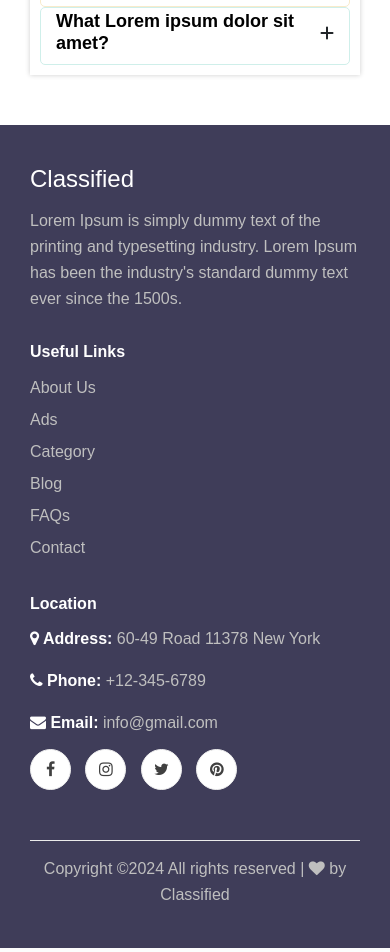
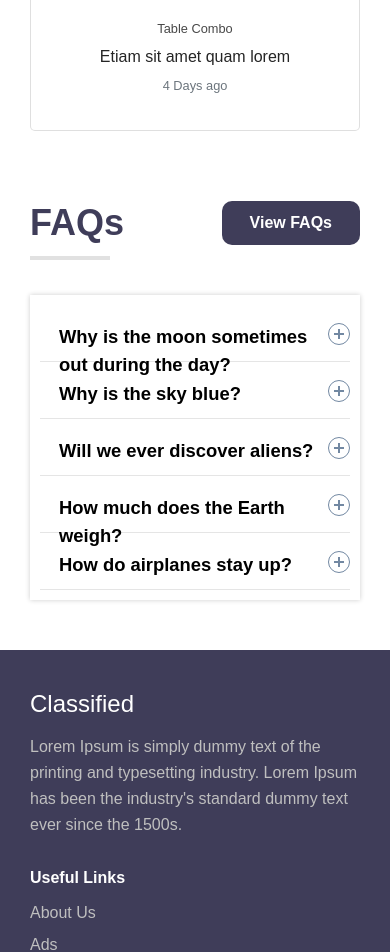
Before and after one commit to ayushifablead/classfiledwebsite, a PHP site: page /classified/ in a window 390 px wide. Shown: the part 4171-5123 px from the top of the page. Run offline with PHP 8.4, Linux system fonts and the light colour scheme; some libraries are stand-ins or nearby versions.

Commit message:
first commit

```diff
--- a/css/style.css
+++ b/css/style.css
@@ -4308,3 +4308,8 @@ footer.footer.spad p{
 		margin-bottom: 10px;
 		display: inline-block;
 	}
+
+	div#kt_ecommerce_products_table_wrapper {
+		overflow-x: scroll;
+		width: auto;
+	}
--- a/index.php
+++ b/index.php
@@ -3,7 +3,7 @@
     <div class="container-fluid">
         <div class="row">
             <div class="col-lg-12 ">
-                <div class="hero__item set-bg" >
+                <div class="hero__item set-bg">
                     <div class="hero__text m-auto">
                         <h1>Buy & Sell Near You</h1>
                         <p>Join the millions who buy and sell from each other<br />
@@ -66,7 +66,7 @@
             <div class="col-lg-12">
                 <div class="d-flex justify-content-between section-title">
                     <h2>Trending</h2>
-                        <button type="submit" class="view_button_dasboard_page"    onclick="window.location.href='category.php'">View Trending</button>
+                    <button type="submit" class="view_button_dasboard_page" onclick="window.location.href='category.php'">View Trending</button>
                 </div>
 
             </div>
@@ -109,118 +109,151 @@
             <div class="col-lg-12">
                 <div class="d-flex justify-content-between section-title">
                     <h2>Related Product</h2>
-                        <button type="submit" class="view_button_dasboard_page"   onclick="window.location.href='product.php'">View Product</button>
+                    <button type="submit" class="view_button_dasboard_page" onclick="window.location.href='product.php'">View Product</button>
                 </div>
 
             </div>
         </div>
-            <div class="row featured__filter">
-                <div class="col-lg-3 col-md-4 col-sm-6 mix oranges fresh-meat">
+        <div id="category-container" class="row grid-view justify-content-center">
 
-                    <div class="featured__item">
-                        <div class="featured__item__pic set-bg" data-setbg="img/categories/1.png">
+            <div class="col-lg-3 col-md-4 col-sm-6 mix vegetables fastfood">
+                <div class="featured__item card">
+                    <div class="product__discount__item__pic featured__item__pic set-bg" data-setbg="img/categories/2.png">
+
                         <ul class="featured__item__pic__hover">
-                                <li><a href="shop-details.php"><i class="fa fa-eye" aria-hidden="true"></i>                                </a></li>
-
+                            <li><a href="product.php"><i class="fa fa-eye" aria-hidden="true"></i>
                         </ul>
                     </div>
-                        <div class="featured__item__text">
-                            <h6><a href="#">Etiam sit amet quam lorem</a></h6>
-                            <h5>$30.00</h5>
+                    <div class="featured__item__text category">
+                        <small class="mb-2"><a href="product.php">Table Combo</a></small>
+                        <h6 class="mt-2"><a href="product.php">Etiam sit amet quam lorem</a></h6>
+                        <small class="text-muted">2 Days ago</small>
+                    </div>
+
+                </div>
+            </div>
+
+            <div class="col-lg-3 col-md-4 col-sm-6 mix vegetables fastfood">
+                <div class="featured__item card">
+                    <div class="product__discount__item__pic featured__item__pic set-bg" data-setbg="img/categories/table.jpg">
+
+                        <ul class="featured__item__pic__hover">
+                            <li><a href="product.php"><i class="fa fa-eye" aria-hidden="true"></i>
+                        </ul>
+                    </div>
+                    <div class="featured__item__text category">
+                        <small class="mb-2">Macbook </small>
+                        <h6 class="mt-2"><a href="product.php">Etiam sit amet quam lorem</a></h6>
+
+                        <small class="text-muted">1 Days ago</small>
+                    </div>
+
+                </div>
+            </div>
+
+            <div class="col-lg-3 col-md-4 col-sm-6 mix vegetables fastfood">
+                <div class="featured__item card">
+                    <div class="product__discount__item__pic featured__item__pic set-bg" data-setbg="img/categories/table-1.jpg">
+
+                        <ul class="featured__item__pic__hover">
+                            <li><a href="product.php"><i class="fa fa-eye" aria-hidden="true"></i>
+                        </ul>
+                    </div>
+                    <div class="featured__item__text category">
+                        <small class="mb-2">Stady Table</small>
+                        <h6 class="mt-2"><a href="product.php">Etiam sit amet quam lorem</a></h6>
+                        <small class="text-muted">4 Days ago</small>
+                    </div>
+
+                </div>
+            </div>
+
+            <div class="col-lg-3 col-md-4 col-sm-6 mix vegetables fastfood">
+                <div class="featured__item card">
+                    <div class="product__discount__item__pic featured__item__pic set-bg" data-setbg="img/categories/6.jpg">
+
+                        <ul class="featured__item__pic__hover">
+                            <li><a href="product.php"><i class="fa fa-eye" aria-hidden="true"></i>
+                        </ul>
+                    </div>
+                    <div class="featured__item__text category"> <small class="mb-2">11inch Macbook </small>
+                        <h6 class="mt-2"><a href="product.php">Etiam sit amet quam lorem</a></h6>
+
+                        <small class="text-muted">4 Days ago</small>
+                    </div>
+
+                </div>
+            </div>
+
+
+            <div class="col-lg-3 col-md-4 col-sm-6 mix vegetables fastfood">
+                <div class="featured__item card">
+                    <div class="product__discount__item__pic featured__item__pic set-bg" data-setbg="img/categories/2.png">
+
+                        <ul class="featured__item__pic__hover">
+                            <li><a href="product.php"><i class="fa fa-eye" aria-hidden="true"></i>
+                        </ul>
+                    </div>
+                    <div class="featured__item__text category">
+                        <small class="mb-2">Lorem Ipsum</small>
+                        <h6 class="mt-2"><a href="product.php">Etiam sit amet quam lorem</a></h6>
+                        <small class="text-muted">2 Days ago</small>
+
                     </div>
                 </div>
             </div>
+
             <div class="col-lg-3 col-md-4 col-sm-6 mix vegetables fastfood">
-                    <div class="featured__item">
-                        <div class="featured__item__pic set-bg" data-setbg="img/categories/2.png">
+                <div class="featured__item card">
+                    <div class="product__discount__item__pic featured__item__pic set-bg" data-setbg="img/categories/table.jpg">
+
                         <ul class="featured__item__pic__hover">
-                                <li><a href="shop-details.php"><i class="fa fa-eye" aria-hidden="true"></i>
+                            <li><a href="product.php"><i class="fa fa-eye" aria-hidden="true"></i>
                         </ul>
                     </div>
-                        <div class="featured__item__text">
-                            <h6><a href="#">Etiam sit amet quam lorem</a></h6>
-                            <h5>$123.00</h5>
+                    <div class="featured__item__text category">
+                        <small class="mb-2">Computer </small>
+                        <h6 class="mt-2"><a href="product.php">Etiam sit amet quam lorem</a></h6>
+                        <small class="text-muted">1 Days ago</small>
+
                     </div>
                 </div>
             </div>
-                <div class="col-lg-3 col-md-4 col-sm-6 mix vegetables fresh-meat">
-                    <div class="featured__item">
-                        <div class="featured__item__pic set-bg" data-setbg="img/categories/3.png">
+
+            <div class="col-lg-3 col-md-4 col-sm-6 mix vegetables fastfood">
+                <div class="featured__item card">
+                    <div class="product__discount__item__pic featured__item__pic set-bg" data-setbg="img/categories/table-1.jpg">
+
                         <ul class="featured__item__pic__hover">
-                                <li><a href="shop-details.php"><i class="fa fa-eye" aria-hidden="true"></i>
+                            <li><a href="product.php"><i class="fa fa-eye" aria-hidden="true"></i>
                         </ul>
                     </div>
-                        <div class="featured__item__text">
-                            <h6><a href="#">Etiam sit amet quam lorem</a></h6>
-                            <h5>$330.00</h5>
+                    <div class="featured__item__text category">
+                        <small class="mb-2">Table Combo</small>
+                        <h6 class="mt-2"><a href="product.php">Etiam sit amet quam lorem</a></h6>
+                        <small class="text-muted">4 Days ago</small>
+                    </div>
+
+                </div>
+            </div>
+
+            <div class="col-lg-3 col-md-4 col-sm-6 mix vegetables fastfood">
+                <div class="featured__item card">
+                    <div class="product__discount__item__pic featured__item__pic set-bg" data-setbg="img/categories/6.jpg">
+
+                        <ul class="featured__item__pic__hover">
+                            <li><a href="product.php"><i class="fa fa-eye" aria-hidden="true"></i>
+                        </ul>
+                    </div>
+                    <div class="featured__item__text category"> <small class="mb-2">Table Combo</small>
+                        <h6 class="mt-2"><a href="product.php">Etiam sit amet quam lorem</a></h6>
+                        <small class="text-muted">4 Days ago</small>
+
                     </div>
                 </div>
             </div>
-                <div class="col-lg-3 col-md-4 col-sm-6 mix fastfood oranges">
-                    <div class="featured__item">
-                        <div class="featured__item__pic set-bg" data-setbg="img/categories/image-1.jpg">
-                            <ul class="featured__item__pic__hover">
-                                <li><a href="shop-details.php"><i class="fa fa-eye" aria-hidden="true"></i>
-                            </ul>
-                        </div>
-                        <div class="featured__item__text">
-                            <h6><a href="#">Etiam sit amet quam lorem</a></h6>
-                            <h5>$30.00</h5>
-                        </div>
-                    </div>
-                </div>
-                <div class="col-lg-3 col-md-4 col-sm-6 mix fresh-meat vegetables">
-                    <div class="featured__item">
-                        <div class="featured__item__pic set-bg" data-setbg="img/categories/laptop2.png">
-                            <ul class="featured__item__pic__hover">
-                                <li><a href="shop-details.php"><i class="fa fa-eye" aria-hidden="true"></i>
-                            </ul>
-                        </div>
-                        <div class="featured__item__text">
-                            <h6><a href="#">Etiam sit amet quam lorem</a></h6>
-                            <h5>$20.00</h5>
-                        </div>
-                    </div>
-                </div>
-                <div class="col-lg-3 col-md-4 col-sm-6 mix oranges fastfood">
-                    <div class="featured__item">
-                        <div class="featured__item__pic set-bg" data-setbg="img/categories/car1.png">
-                            <ul class="featured__item__pic__hover">
-                                <li><a href="shop-details.php"><i class="fa fa-eye" aria-hidden="true"></i>
-                            </ul>
-                        </div>
-                        <div class="featured__item__text">
-                            <h6><a href="#">Etiam sit amet quam lorem</a></h6>
-                            <h5>$340.00</h5>
-                        </div>
-                    </div>
-                </div>
-                <div class="col-lg-3 col-md-4 col-sm-6 mix fresh-meat vegetables">
-                    <div class="featured__item">
-                        <div class="featured__item__pic set-bg" data-setbg="img/categories/4.png">
-                            <ul class="featured__item__pic__hover">
-                                <li><a href="shop-details.php"><i class="fa fa-eye" aria-hidden="true"></i>
-                            </ul>
-                        </div>
-                        <div class="featured__item__text">
-                            <h6><a href="#">Etiam sit amet quam lorem</a></h6>
-                            <h5>$39.00</h5>
-                        </div>
-                    </div>
-                </div>
-                <div class="col-lg-3 col-md-4 col-sm-6 mix fastfood vegetables">
-                    <div class="featured__item">
-                        <div class="featured__item__pic set-bg" data-setbg="img/categories/mobile1.png">
-                            <ul class="featured__item__pic__hover">
-                                <li><a href="shop-details.php"><i class="fa fa-eye" aria-hidden="true"></i>
-                            </ul>
-                        </div>
-                        <div class="featured__item__text">
-                            <h6><a href="#">Etiam sit amet quam lorem</a></h6>
-                            <h5>$30.00</h5>
-                        </div>
-                    </div>
-                </div>
+
+
 
 
 
@@ -603,46 +636,77 @@
             <div class="col-lg-12">
                 <div class="d-flex justify-content-between section-title">
                     <h2>FAQs</h2>
-                        <button type="submit" class="view_button_dasboard_page"    onclick="window.location.href='faqs.php'">View FAQs</button>
+                    <button type="submit" class="view_button_dasboard_page" onclick="window.location.href='faqs.php'">View FAQs</button>
                 </div>
             </div>
         </div>
         <div class="row" style="justify-content: center;">
             <div class="col-lg-12 col-md-12 col-sm-12">
             <div class="accordion">
-
-                        <div class="accordion-content accordion-content-odd">
-                            <header>
-                                <h5 class="accordion-title">
-                                    What is Lorem ipsum dolor sit amet?
-                                </h5>
-                                <i class="fa-solid fa-plus"></i>
-                            </header>
-                            <p class="accordion-content-description">
-                            Sed quia non numquam modi tempora indunt ut labore et dolore magnam aliquam quaerat
+                    <div class="accordion-item">
+                        <button id="accordion-button-1" aria-expanded="false">
+                            <span class="accordion-title">Why is the moon sometimes out during the day?</span>
+                            <span class="icon" aria-hidden="true"></span>
+                        </button>
+                        <div class="accordion-content">
+                            <p>
+                                Lorem ipsum dolor sit amet, consectetur adipiscing elit, sed do eiusmod tempor
+                                incididunt ut labore et dolore magna aliqua. Elementum sagittis vitae et leo duis ut.
+                                Ut tortor pretium viverra suspendisse potenti.
                             </p>
                         </div>
-                        <div class="accordion-content accordion-content-even">
-                            <header>
-                                <h5 class="accordion-title">
-                                    Which is the Lorem ipsum dolor sit amet?
-                                </h5>
-                                <i class="fa-solid fa-plus"></i>
-                            </header>
-                            <p class="accordion-content-description">
-                            Sed quia non numquam modi tempora indunt ut labore et dolore magnam aliquam quaerat
+                    </div>
+                    <div class="accordion-item">
+                        <button id="accordion-button-2" aria-expanded="false">
+                            <span class="accordion-title">Why is the sky blue?</span>
+                            <span class="icon" aria-hidden="true"></span>
+                        </button>
+                        <div class="accordion-content">
+                            <p>
+                                Lorem ipsum dolor sit amet, consectetur adipiscing elit, sed do eiusmod tempor
+                                incididunt ut labore et dolore magna aliqua. Elementum sagittis vitae et leo duis ut.
+                                Ut tortor pretium viverra suspendisse potenti.
                             </p>
                         </div>
-                        <div class="accordion-content accordion-content-odd">
-                            <header>
-                                <h5 class="accordion-title">
-                                    What Lorem ipsum dolor sit amet?
-                                </h5>
-                                <i class="fa-solid fa-plus"></i>
-                            </header>
-                            <p class="accordion-content-description">
-                            Sed quia non numquam modi tempora indunt ut labore et dolore magnam aliquam quaerat
+                    </div>
+                    <div class="accordion-item">
+                        <button id="accordion-button-3" aria-expanded="false">
+                            <span class="accordion-title">Will we ever discover aliens?</span>
+                            <span class="icon" aria-hidden="true"></span>
+                        </button>
+                        <div class="accordion-content">
+                            <p>
+                                Lorem ipsum dolor sit amet, consectetur adipiscing elit, sed do eiusmod tempor
+                                incididunt ut labore et dolore magna aliqua. Elementum sagittis vitae et leo duis ut.
+                                Ut tortor pretium viverra suspendisse potenti.
                             </p>
+                        </div>
+                    </div>
+                    <div class="accordion-item">
+                        <button id="accordion-button-4" aria-expanded="false">
+                            <span class="accordion-title">How much does the Earth weigh?</span>
+                            <span class="icon" aria-hidden="true"></span>
+                        </button>
+                        <div class="accordion-content">
+                            <p>
+                                Lorem ipsum dolor sit amet, consectetur adipiscing elit, sed do eiusmod tempor
+                                incididunt ut labore et dolore magna aliqua. Elementum sagittis vitae et leo duis ut.
+                                Ut tortor pretium viverra suspendisse potenti.
+                            </p>
+                        </div>
+                    </div>
+                    <div class="accordion-item">
+                        <button id="accordion-button-5" aria-expanded="false">
+                            <span class="accordion-title">How do airplanes stay up?</span>
+                            <span class="icon" aria-hidden="true"></span>
+                        </button>
+                        <div class="accordion-content">
+                            <p>
+                                Lorem ipsum dolor sit amet, consectetur adipiscing elit, sed do eiusmod tempor
+                                incididunt ut labore et dolore magna aliqua. Elementum sagittis vitae et leo duis ut.
+                                Ut tortor pretium viverra suspendisse potenti.
+                            </p>
+                        </div>
                     </div>
                 </div>
             </div>
@@ -654,3 +718,126 @@
 <!-- Faqs Section End -->
 
 <?php include 'footer.php'; ?>
+
+<style>
+  .accordion .accordion-item {
+    border-bottom: 1px solid #e5e5e5;
+  }
+
+  .accordion .accordion-item button[aria-expanded='true'] {
+    border-bottom: 1px solid white;
+  }
+
+  .accordion button {
+    position: relative;
+    display: block;
+    text-align: left;
+    width: 100%;
+    padding: 1em 19px;
+    color: #7288a2;
+    font-size: 1.15rem;
+    font-weight: 400;
+    border: none;
+    background: none;
+    outline: none;
+    height: 56px;
+  }
+
+  .accordion button:hover,
+  .accordion button:focus {
+    cursor: pointer;
+    color: white;
+  }
+
+  .accordion button:hover::after,
+  .accordion button:focus::after {
+    cursor: pointer;
+    color: white;
+    border: 1px solid white;
+  }
+
+  /* .accordion button .accordion-title {
+  padding: 1em 1.5em 1em 0;
+} */
+
+  .accordion button .icon {
+    display: inline-block;
+    position: absolute;
+    top: 18px;
+    right: 0;
+    width: 22px;
+    height: 22px;
+    border: 1px solid;
+    border-radius: 22px;
+  }
+
+  .accordion button .icon::before {
+    display: block;
+    position: absolute;
+    content: '';
+    top: 9px;
+    left: 5px;
+    width: 10px;
+    height: 2px;
+    background: currentColor;
+  }
+
+  .accordion button .icon::after {
+    display: block;
+    position: absolute;
+    content: '';
+    top: 5px;
+    left: 9px;
+    width: 2px;
+    height: 10px;
+    background: currentColor;
+  }
+
+  .accordion button[aria-expanded='true'] {
+    color: white;
+  }
+
+  .accordion button[aria-expanded='true'] .icon::after {
+    width: 0;
+  }
+
+  .accordion button[aria-expanded='true']+.accordion-content {
+    opacity: 1;
+    max-height: 9em;
+    transition: all 200ms linear;
+    will-change: opacity, max-height;
+  }
+
+  .accordion .accordion-content {
+    opacity: 0;
+    max-height: 0;
+    overflow: hidden;
+    transition: opacity 200ms linear, max-height 200ms linear;
+    will-change: opacity, max-height;
+  }
+
+  .accordion .accordion-content p {
+    font-size: 1rem;
+    font-weight: 300;
+    margin: 2em 15px;
+    color: white;
+  }
+</style>
+
+<script>
+  const items = document.querySelectorAll('.accordion button');
+
+  function toggleAccordion() {
+    const itemToggle = this.getAttribute('aria-expanded');
+
+    for (i = 0; i < items.length; i++) {
+      items[i].setAttribute('aria-expanded', 'false');
+    }
+
+    if (itemToggle == 'false') {
+      this.setAttribute('aria-expanded', 'true');
+    }
+  }
+
+  items.forEach((item) => item.addEventListener('click', toggleAccordion));
+</script>
```
Also changed, not shown: faqs.php (+15 -11 lines). Lines whose indentation alone changed are shown as unchanged.
